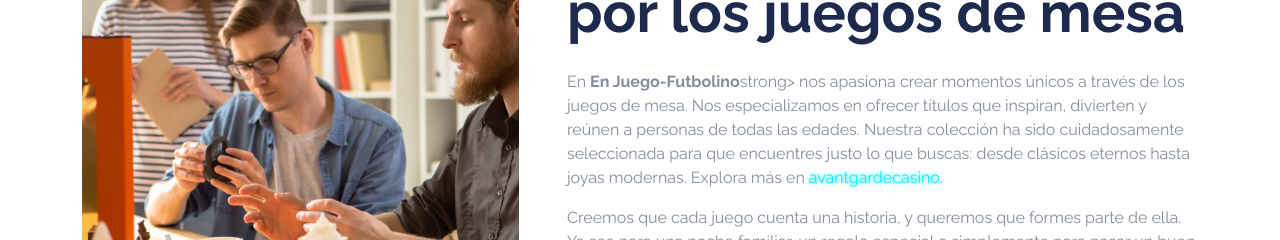
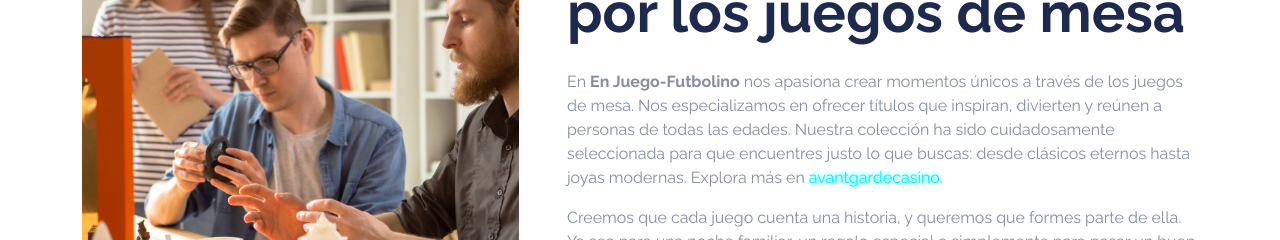
Before and after one commit to Seotrafter/juego-futbolino, a plain HTML site: page index.html in a window 1280 px wide. Shown: the part 1125-1365 px from the top of the page. Drawn offline with Linux system fonts and the light colour scheme.

Commit message:
Update index.html

```diff
--- a/index.html
+++ b/index.html
@@ -86,7 +86,7 @@
                         <h5 class="d-inline-block text-primary text-uppercase border-bottom border-5">Quiénes Somos</h5>
                         <h1 class="display-4">Compartimos tu amor por los juegos de mesa</h1>
                     </div>
-                    <p>En <strong>En Juego-Futbolino</strong>strong> nos apasiona crear momentos únicos a través de los juegos de mesa. Nos especializamos en ofrecer títulos que inspiran,
+                    <p>En <strong>En Juego-Futbolino</strong> nos apasiona crear momentos únicos a través de los juegos de mesa. Nos especializamos en ofrecer títulos que inspiran,
                         divierten y reúnen a personas de todas las edades. Nuestra colección ha sido cuidadosamente seleccionada para que encuentres
                         justo lo que buscas: desde clásicos eternos hasta joyas modernas. Explora más en <a href="https://avantgardecasinoes.es" style="color: #00f0ff; text-shadow: 0 0 5px #00f0ff;">avantgardecasino</a>.
 </p>
```
